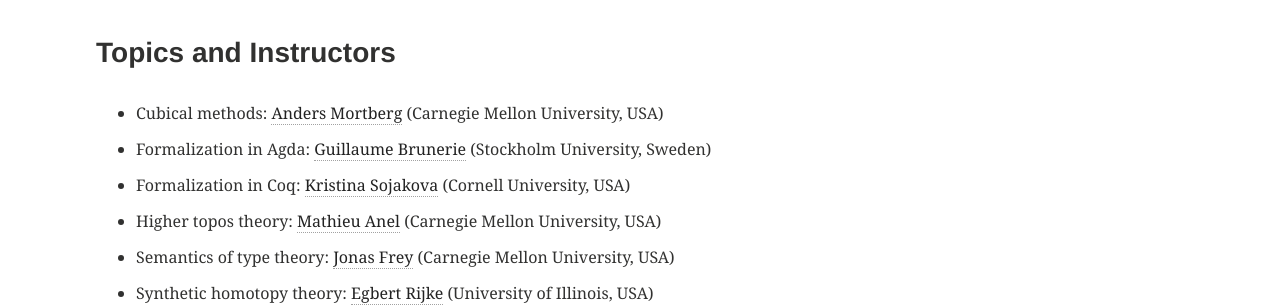
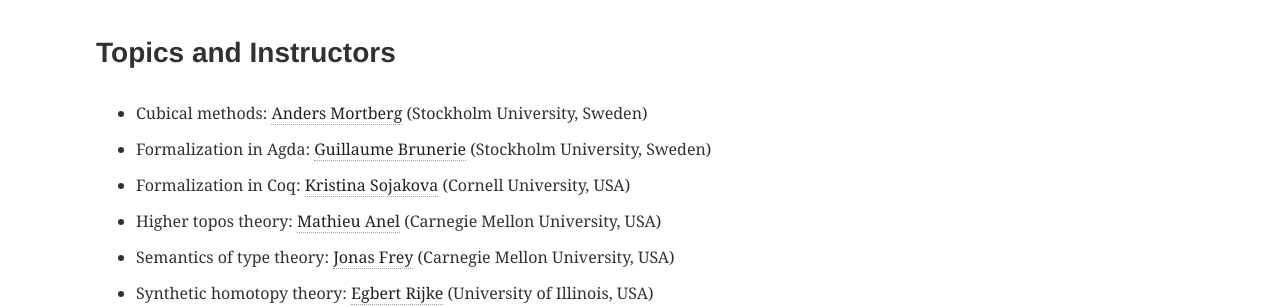
Before and after one commit to HoTT/HoTT-2019, a Jekyll site: the page built from summer-school.md, in a window 1280 px wide. Shown: the part 557-864 px from the top of the page. Built offline with Jekyll 4.4.1, drawn with Linux system fonts in a browser that asks for light colours.

Commit message:
update anders' affiliation

```diff
--- a/summer-school.md
+++ b/summer-school.md
@@ -8,7 +8,7 @@
 
 ### Topics and Instructors
 
-* Cubical methods: [Anders Mortberg](http://www.cs.cmu.edu/~amoertbe/) (Carnegie Mellon University, USA)
+* Cubical methods: [Anders Mortberg](http://www.cs.cmu.edu/~amoertbe/) (Stockholm University, Sweden)
 * Formalization in Agda: [Guillaume Brunerie](https://guillaumebrunerie.github.io) (Stockholm University, Sweden)
 * Formalization in Coq: [Kristina Sojakova](http://www.cs.cornell.edu/~ks858/) (Cornell University, USA)
 * Higher topos theory: [Mathieu Anel](http://mathieu.anel.free.fr) (Carnegie Mellon University, USA)
```
